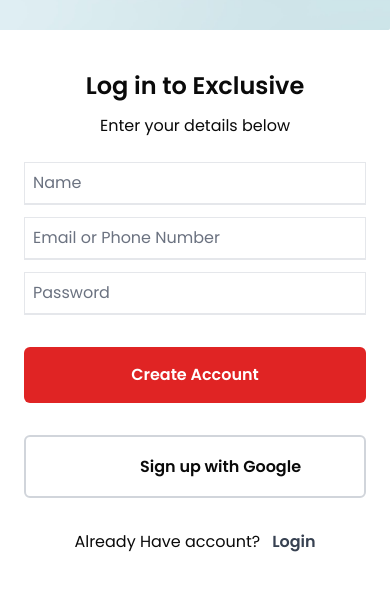
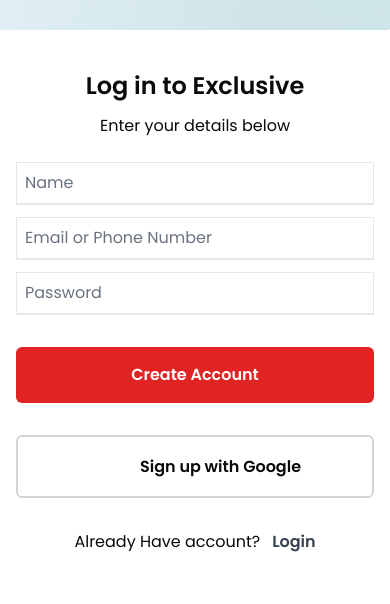
Before and after one commit to Makfront0123/ecommerce_web_012, a Next.js app in the folder client/: page /signup in a window 390 px wide. Shown: the part 660-1264 px from the top of the page. Built offline with nearby package versions, Linux system fonts and the light colour scheme; no server answers; some icons are missing.

Commit message:
responsive form content

```diff
--- a/client/app/(routes)/login/page.tsx
+++ b/client/app/(routes)/login/page.tsx
@@ -28,7 +28,7 @@
           <Image src="/signup/image01.png" className='object-cover' width={892} height={540} alt="" />
 
         </div>
-        <div className='col-span-6 xl:px-24 sm:px-18 px-6 mt-10'>
+        <div className='col-span-6 xl:px-24 sm:px-18 px-4 mt-10'>
           <FormContent title='Log in to Exclusive' desc='Enter your details below'
             form={
               <LoginForm
--- a/client/app/(routes)/signup/page.tsx
+++ b/client/app/(routes)/signup/page.tsx
@@ -28,7 +28,7 @@
         <div className='col-span-6'>
           <Image src="/signup/image01.png" className='object-cover' width={752} height={500} alt="" />
         </div>
-        <div className='col-span-6 lg:px-32 md:px-14 px-6 mt-10'>
+        <div className='col-span-6 lg:px-32 md:px-14 px-4 mt-10'>
           <FormContent title='Log in to Exclusive' desc='Enter your details below'
             form={
               <SignUpForm
```
